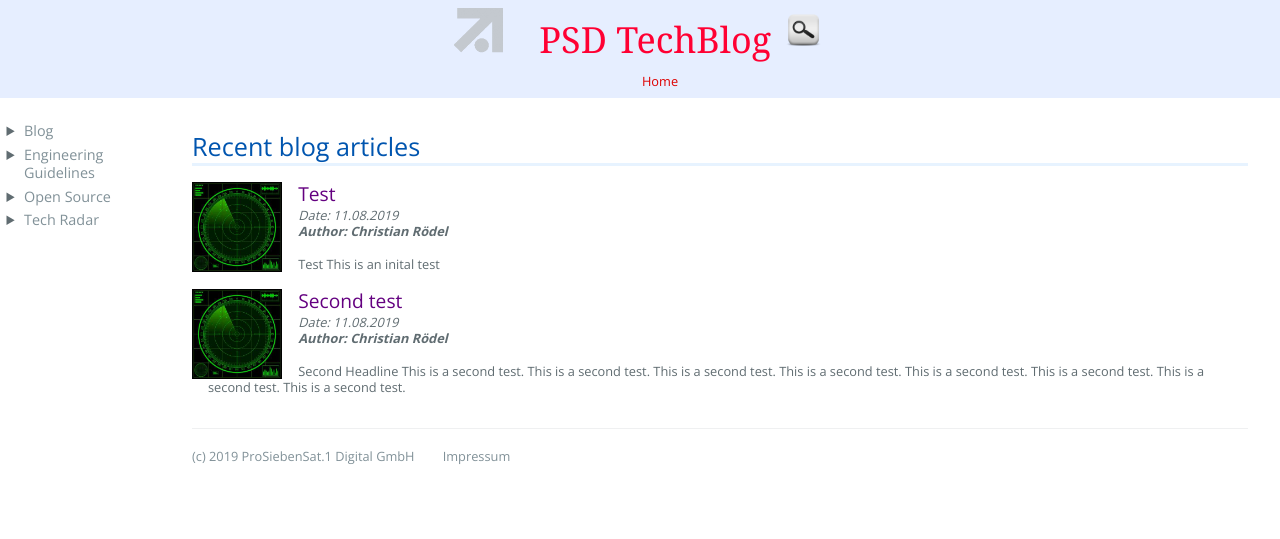
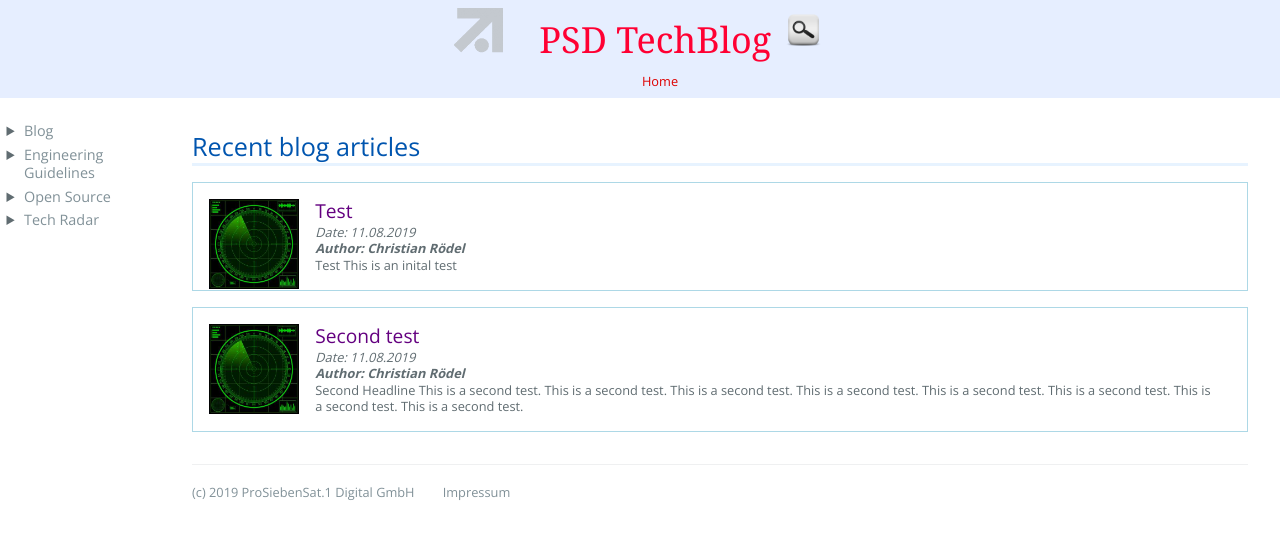
Before and after one commit to croedel/PSD-blog, a Jekyll site: the page built from blog.md, in a window 1280 px wide. Shown: the top 539 px of the page. Built offline with Jekyll 4.4.1, drawn with Linux system fonts in a browser that asks for light colours; our own code applies the rules of GitHub Pages for plain Markdown files.

Commit message:
Update style.scss

```diff
--- a/assets/css/style.scss
+++ b/assets/css/style.scss
@@ -367,9 +367,9 @@ a:hover { text-decoration: underline; }
 .radar .ring { font-size: 2.4rem; }
 .radar .blib-text { font-size: 0.6rem; }
 
-.post {}
+.post { margin: 0rem 0rem 1rem 0rem; padding: 1rem;  border: 1px solid lightblue; }
 .post .title { font-size: 1.2rem; margin: 0rem; }
 .post .date { font-size: 0.8rem; font-style: italic; margin: 0rem; }
 .post .author { font-size: 0.8rem; font-style: italic; font-weight:bold; margin: 0rem; }
-.post .image { height: 90px; margin-right: 1rem; float: left}
-.post .excerpt { font-size: 0.8rem; margin: 1rem;}
+.post .image { height: 90px; margin: 0rem 1rem 1rem 0rem; float: left}
+.post .excerpt { font-size: 0.8rem; margin: 0rem 1rem 0rem 0rem;}
```
